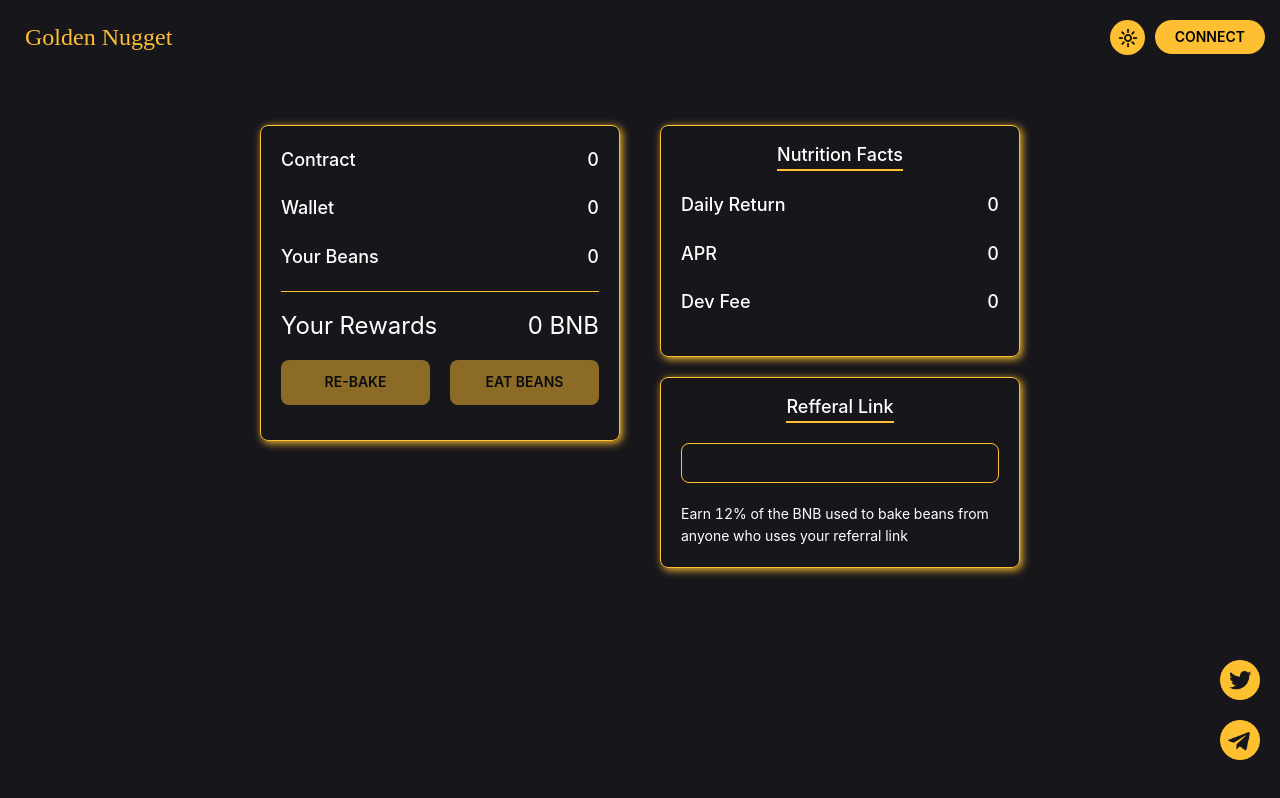
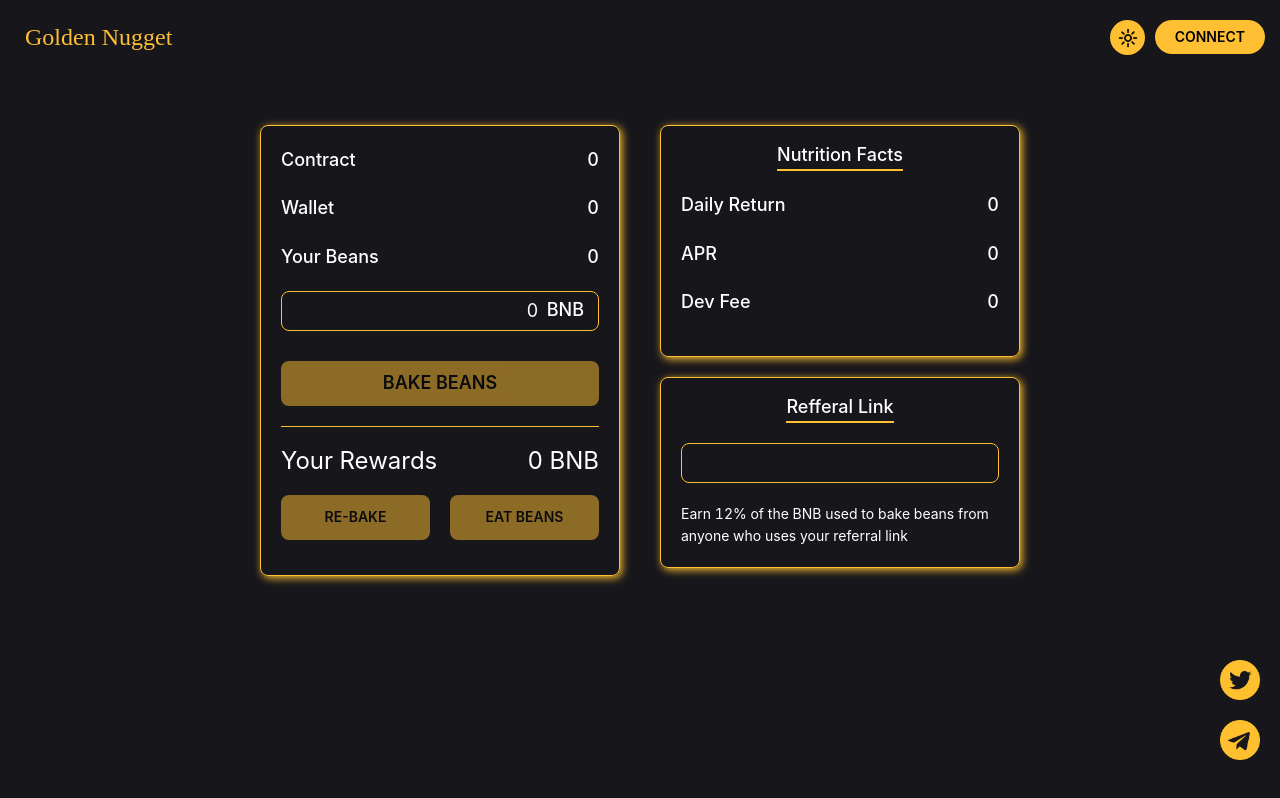
Before and after one commit to milanbhikadiya22/golden-nugget, a React (Create React App) app: page / in a window 1280 px wide. Built offline with nearby package versions, Linux system fonts and the light colour scheme.

Commit message:
- added input

```diff
--- a/src/pages/home/Home.js
+++ b/src/pages/home/Home.js
@@ -29,13 +29,13 @@
                 <span>Your Beans</span>
                 <span>{walletDetail['beans']}</span>
             </div>
-            {/* <div className="contract-card-info contract-card-info-input">
+            <div className="contract-card-info contract-card-info-input">
                 <input type="text" value={value} onChange={(e) => setValue(e.target.value)} />
                 <span>BNB</span>
             </div>
             <div className="contract-card-info">
                 <button disabled={!value} onClick={() => { }} >Bake Beans</button>
-            </div> */}
+            </div>
             <div className="contract-card-saprator" >
             </div>
             <div className="contract-card-footer">
```
